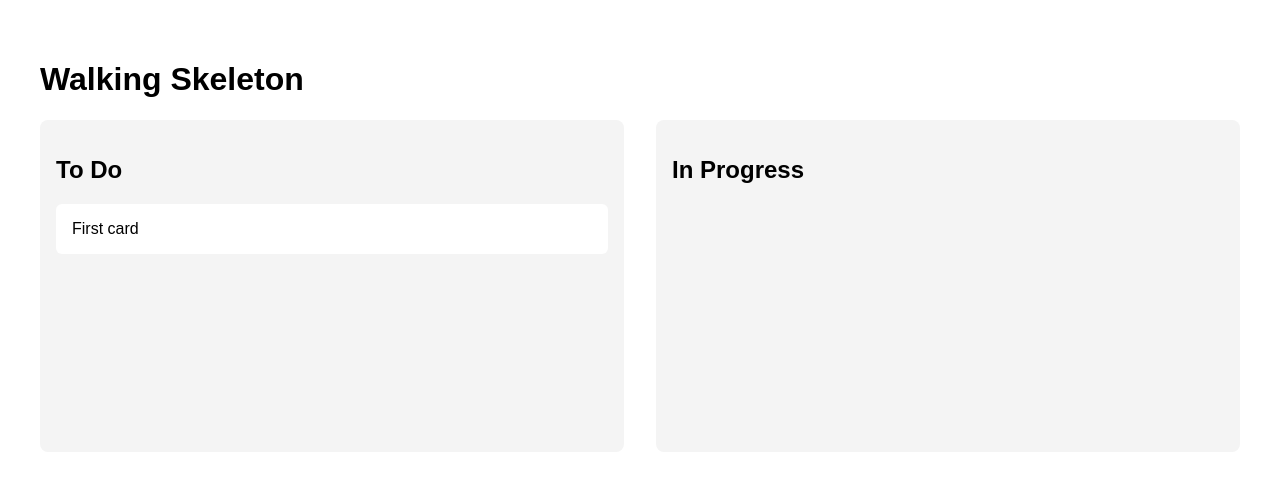
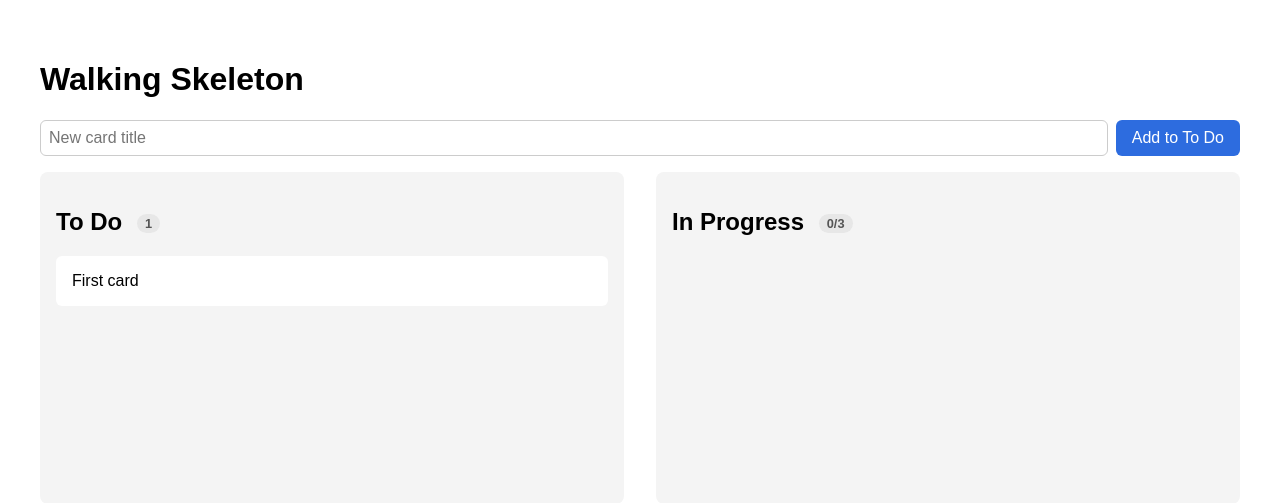
Before and after one commit to cvarg016/walking-skeleton, a Flask app: page / in a window 1280 px wide. Shown: the top 503 px of the page. Run offline with Flask 3, Linux system fonts and the light colour scheme; data comes from the database, SQL or seed files in the repository; data that the repository does not hold is empty; some libraries are stand-ins or nearby versions.

Commit message:
Update index.html

```diff
--- a/WebsiteTest/templates/index.html
+++ b/WebsiteTest/templates/index.html
@@ -36,6 +36,68 @@
       .column.drag-over {
         background: #ddd;
       }
+
+      /* WIP counter badge next to each column title */
+      .wip-counter {
+        font-size: 0.8rem;
+        color: #555;
+        background: #e7e7e7;
+        padding: 0.1rem 0.5rem;
+        border-radius: 10px;
+        margin-left: 0.5rem;
+        vertical-align: middle;
+      }
+
+      /* Highlight cards that have gone stale */
+      .card.stale {
+        background: #fff5d6;
+        border-left: 4px solid #e0a800;
+      }
+
+      .card.stale .stale-note {
+        font-size: 0.75rem;
+        color: #b07d00;
+        margin-top: 0.25rem;
+      }
+
+      /* Banner for WIP limit violations */
+      .warning-banner {
+        background: #ffe0e0;
+        border: 1px solid #e57373;
+        color: #a30000;
+        padding: 0.75rem 1rem;
+        border-radius: 6px;
+        margin-bottom: 1rem;
+      }
+
+      /* Add-card form */
+      .add-form {
+        display: flex;
+        gap: 0.5rem;
+        margin-bottom: 1rem;
+      }
+
+      .add-form input {
+        flex: 1;
+        padding: 0.5rem;
+        border: 1px solid #ccc;
+        border-radius: 6px;
+        font-size: 1rem;
+      }
+
+      .add-form button {
+        padding: 0.5rem 1rem;
+        border: none;
+        background: #2d6cdf;
+        color: white;
+        border-radius: 6px;
+        font-size: 1rem;
+        cursor: pointer;
+      }
+
+      .add-form button:hover {
+        background: #1f54b3;
+      }
     </style>
     <script src="https://cdn.socket.io/4.7.5/socket.io.min.js"></script>
   </head>
@@ -43,23 +105,52 @@
   <body>
     <h1>Walking Skeleton</h1>
 
+    <!-- Banner shown when the last move exceeded a WIP limit -->
+    <div id="warning-banner" class="warning-banner" hidden></div>
+
+    <!-- Minimal add-card form so the board isn't a dead end -->
+    <form id="add-form" class="add-form">
+      <input id="add-title" type="text" placeholder="New card title" autocomplete="off" />
+      <button type="submit">Add to To Do</button>
+    </form>
+
     <div class="board">
-      <div class="column" data-column="todo">
-        <h2>To Do</h2>
+      <div class="column" data-column="todo" data-wip-limit="{{ limits.get('todo') or '' }}">
+        <h2>
+          To Do
+          <!-- Visible WIP counter -->
+          <span class="wip-counter">{{ counts.get('todo', 0) }}{% if limits.get('todo') %}/{{ limits['todo'] }}{% endif %}</span>
+        </h2>
 
         {% for card in cards %} {% if card["col"] == "todo" %}
-        <div class="card" draggable="true" data-card-id="{{ card['id'] }}">
+        <div class="card {% if card['stale'] %}stale{% endif %}"
+             draggable="true"
+             data-card-id="{{ card['id'] }}">
           {{ card["title"] }}
+          <!-- Staleness note on idle cards -->
+          {% if card['stale'] %}
+          <div class="stale-note">Idle &gt; {{ stale_days }} days</div>
+          {% endif %}
         </div>
         {% endif %} {% endfor %}
       </div>
 
-      <div class="column" data-column="in_progress">
-        <h2>In Progress</h2>
+      <div class="column" data-column="in_progress" data-wip-limit="{{ limits.get('in_progress') or '' }}">
+        <h2>
+          In Progress
+          <!-- Visible WIP counter -->
+          <span class="wip-counter">{{ counts.get('in_progress', 0) }}{% if limits.get('in_progress') %}/{{ limits['in_progress'] }}{% endif %}</span>
+        </h2>
 
         {% for card in cards %} {% if card["col"] == "in_progress" %}
-        <div class="card" draggable="true" data-card-id="{{ card['id'] }}">
+        <div class="card {% if card['stale'] %}stale{% endif %}"
+             draggable="true"
+             data-card-id="{{ card['id'] }}">
           {{ card["title"] }}
+          <!-- Staleness note on idle cards -->
+          {% if card['stale'] %}
+          <div class="stale-note">Idle &gt; {{ stale_days }} days</div>
+          {% endif %}
         </div>
         {% endif %} {% endfor %}
       </div>
@@ -67,6 +158,39 @@
 
     <script>
       const socket = io();
+
+      // Refresh every visible WIP counter from a counts payload
+      function updateCounts(counts) {
+        document.querySelectorAll(".column").forEach((col) => {
+          const name = col.dataset.column;
+          const limit = col.dataset.wipLimit;
+          const counter = col.querySelector(".wip-counter");
+          if (!counter) return;
+          const n = counts[name] || 0;
+          counter.textContent = limit ? `${n}/${limit}` : `${n}`;
+        });
+      }
+
+      // Show/hide the WIP violation banner.
+      // Pass a falsy msg to clear it.
+      function showWarning(msg) {
+        const banner = document.getElementById("warning-banner");
+        if (!msg) {
+          banner.hidden = true;
+          banner.textContent = "";
+          return;
+        }
+        banner.textContent = msg;
+        banner.hidden = false;
+      }
+
+      // A card that just moved has fresh activity
+      function clearStale(card) {
+        if (!card) return;
+        card.classList.remove("stale");
+        const note = card.querySelector(".stale-note");
+        if (note) note.remove();
+      }
 
       socket.on("card_moved", (data) => {
         const card = document.querySelector(
@@ -79,6 +203,19 @@
         if (card && targetColumn && card.parentElement !== targetColumn) {
           targetColumn.appendChild(card);
         }
+
+        // The move counts as activity, so clear the stale marker
+        clearStale(card);
+
+        // Keep WIP counters in sync for everyone else
+        if (data.counts) {
+          updateCounts(data.counts);
+        }
+      });
+
+      // A new card was added somewhere, so reload to show it
+      socket.on("card_added", () => {
+        location.reload();
       });
 
       let draggedCard = null;
@@ -110,10 +247,11 @@
           }
 
           const cardId = draggedCard.dataset.cardId;
+          const movedCard = draggedCard;
 
-          column.appendChild(draggedCard);
+          column.appendChild(movedCard);
 
-          fetch("/move", {
+          const response = await fetch("/move", {
             method: "POST",
             headers: {
               "Content-Type": "application/json",
@@ -123,8 +261,39 @@
             }),
           });
 
+          if (response.ok) {
+            const data = await response.json();
+            if (data.counts) {
+              updateCounts(data.counts);
+            }
+            // Always call showWarning, a null warning clears the banner
+            showWarning(data.warning);
+
+            // No longer stale
+            clearStale(movedCard);
+          }
+
           draggedCard = null;
         });
+      });
+
+      // Submit the add-card form and refresh the board
+      document.getElementById("add-form").addEventListener("submit", async (e) => {
+        e.preventDefault();
+        const input = document.getElementById("add-title");
+        const title = input.value.trim();
+        if (!title) return;
+
+        const res = await fetch("/add", {
+          method: "POST",
+          headers: { "Content-Type": "application/json" },
+          body: JSON.stringify({ title }),
+        });
+
+        if (res.ok) {
+          input.value = "";
+          location.reload();
+        }
       });
     </script>
   </body>
```
